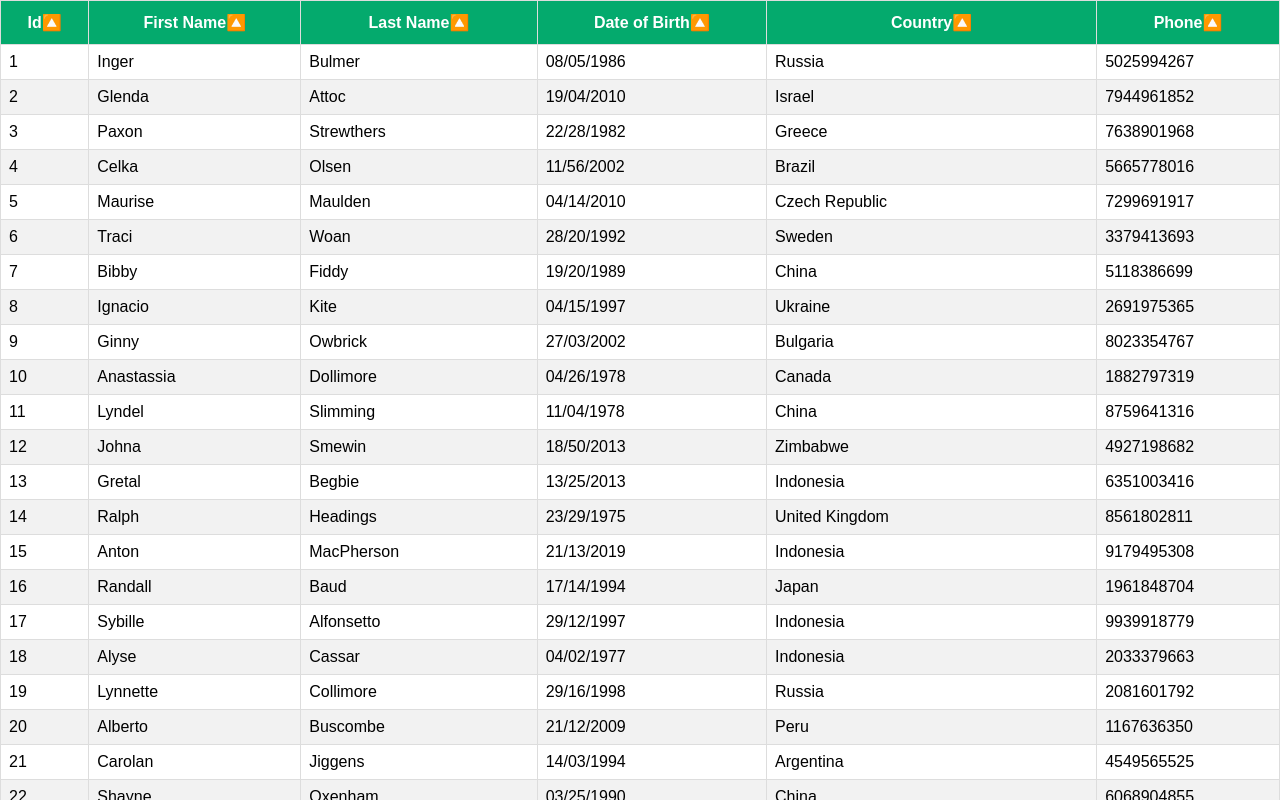
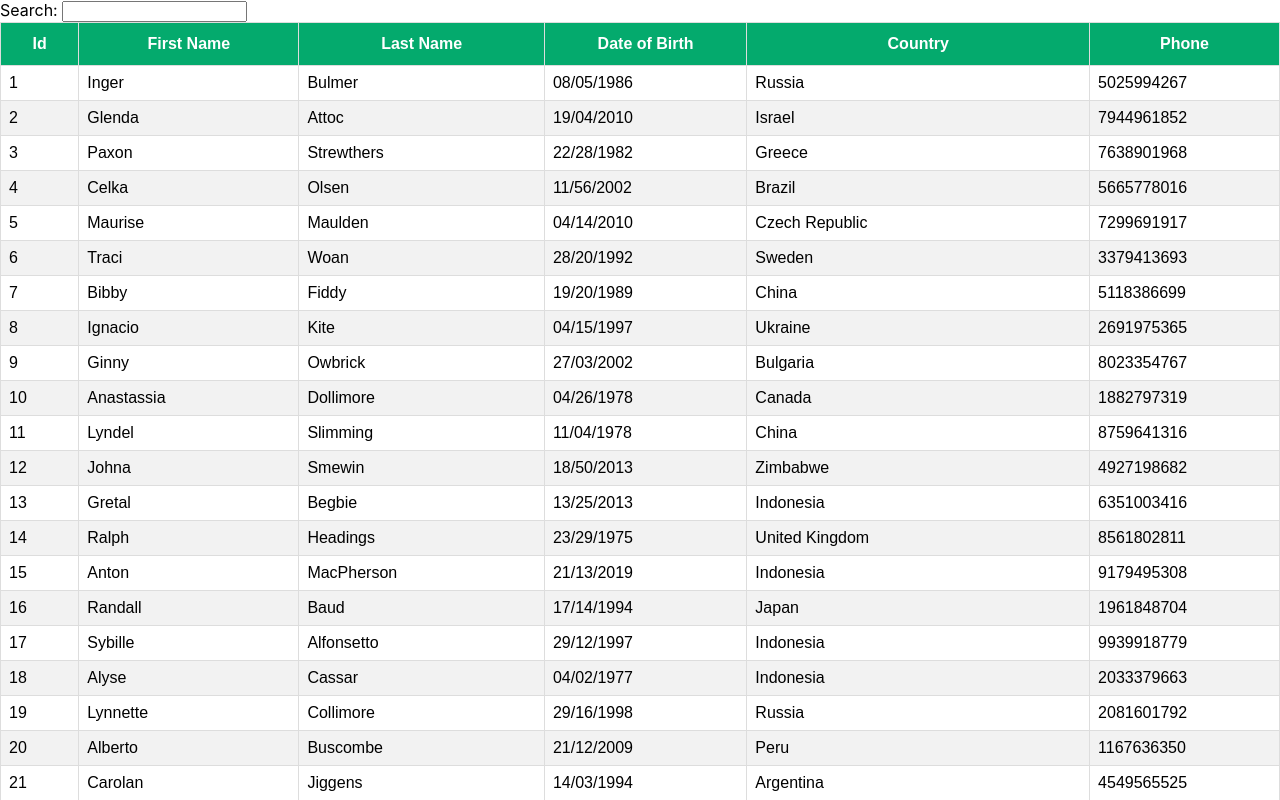
Before and after one commit to KoichaDev/React-Pagination, a React (Create React App) app: page / in a window 1280 px wide. Shown: the top 800 px of the page. Built offline with nearby package versions, Linux system fonts and the light colour scheme.

Commit message:
Add: ✨ Global Filtering
The Global filtering will filter everything that we type on the input field

Basically, it will filter first name, last name, id, country etc.

```diff
--- a/src/App.js
+++ b/src/App.js
@@ -1,12 +1,14 @@
 import React from 'react'
 import BasicTable from './components/BasicTable'
 import SortingTable from './components/SortingTable'
+import FilteringTable from './components/FilteringTable'
 
 const App = () => {
   return (
     <div>
        {/* <BasicTable /> */}
-       <SortingTable />
+       {/* <SortingTable /> */}
+      <FilteringTable />
     </div>
   )
 }
--- /dev/null
+++ b/src/components/FilteringTable.js
@@ -0,0 +1,83 @@
+import { useMemo } from 'react'
+import { useTable, useGlobalFilter } from 'react-table';
+import MOCK_DATA from '../mock-data/MOCK_DATA.json';
+import { COLUMNS, GROUPED_COLUMNS } from './columns'
+import GlobalFilter from './GlobalFilter';
+import './table.css';
+
+const FilteringTable = () => {
+    // ! The useTable library also recommends to use React use the Memoization-hook (useMemo).
+    // ! If we didn't use memoize the columns and data, React Table would think that we are receiving new data on every render
+    // ! and then attempt to recalculate it a lot of logic every single time. This will definently affect the component performance
+    // const columns = useMemo(() => GROUPED_COLUMNS, []);
+    const columns = useMemo(() => COLUMNS, []);
+    const mockData = useMemo(() => MOCK_DATA, []);
+
+    // This hook takes two properties to render the UI.
+    const tableInstance = useTable({
+        columns: columns,
+        data: mockData
+    }, useGlobalFilter)
+
+    // These are functions and arrays from the hook that comes from the useHook package given to us to enable easy table creation
+    const {
+        getTableProps,
+        getTableBodyProps,
+        headerGroups, //This will give us access our grouped of header such as first name, last name, id etc.
+        footerGroups,
+        rows,
+        prepareRow,
+        state: {
+            globalFilter
+        },
+        setGlobalFilter
+    } = tableInstance
+
+    return (
+        <>
+        <GlobalFilter filter={globalFilter} setFilter={setGlobalFilter} />
+            <table {...getTableProps()}>
+                <thead>
+                    {headerGroups.map(headerGroup => {
+                        return <tr {...headerGroup.getHeaderGroupProps()}>
+                            {headerGroup.headers.map(column => {
+                                // The 'Header' property is located on the columns.js file, so basically, id, first_name, last_name etc.
+                                return <th {...column.getHeaderProps()}>{column.render('Header')}</th>
+                            })}
+                        </tr>
+
+                    })}
+                </thead>
+                <tbody {...getTableBodyProps}>
+                    {rows.map(row => {
+                        prepareRow(row)
+                        return (
+                            <tr {...row.getRowProps()}>
+                                {
+                                    row.cells.map(rowCell => {
+                                        return <td {...rowCell.getCellProps()}>{rowCell.render('Cell')}</td>
+                                    })
+                                }
+                            </tr>
+                        )
+                    })}
+                </tbody>
+                <tfoot>
+                    {footerGroups.map(footerGroup => {
+                        return <>
+                            <tr  {...footerGroup.getFooterGroupProps()}>
+                                {footerGroup.headers.map(column => {
+                                    return <>
+                                        <td {...column.getFooterProps}>{column.render('Footer')}</td>
+                                    </>
+                                })}
+                            </tr>
+                        </>
+                    })}
+                </tfoot>
+            </table>
+        </>
+    )
+}
+
+export default FilteringTable
--- /dev/null
+++ b/src/components/GlobalFilter.js
@@ -0,0 +1,16 @@
+import React from 'react'
+
+const GlobalFilter = ({filter, setFilter}) => {
+    return (
+        <span>
+            Search: {' '}
+            <input
+            type="text"
+            value={filter || ''}
+            onChange={e => setFilter(e.target.value)}
+            />
+        </span>
+    )
+}
+
+export default GlobalFilter
```
